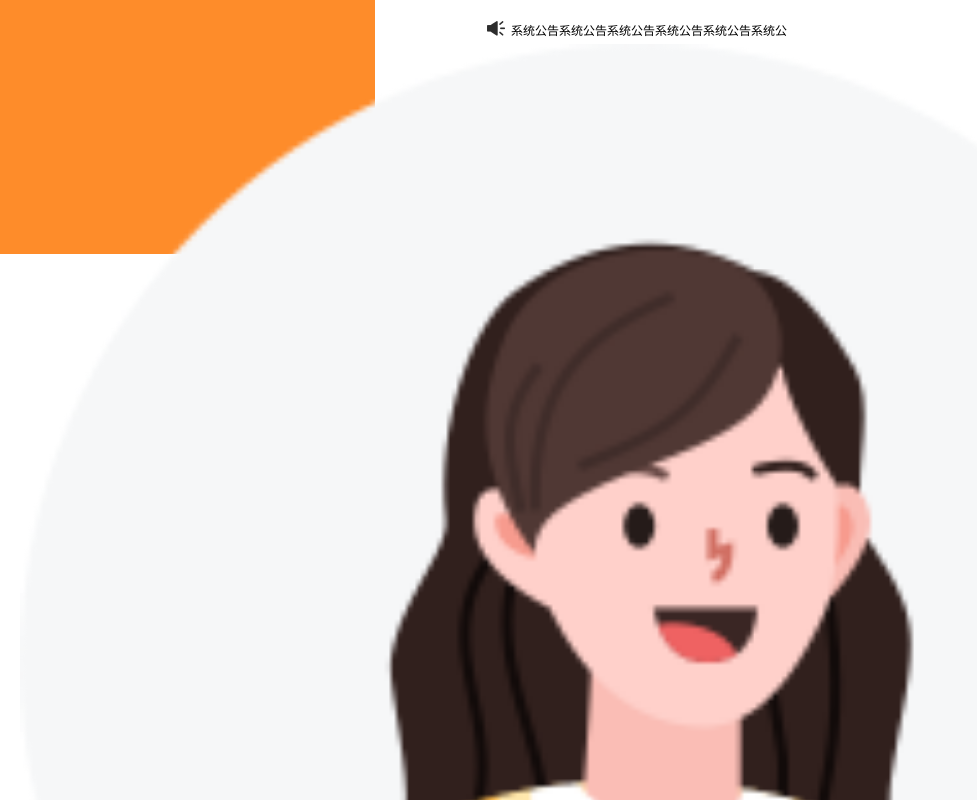
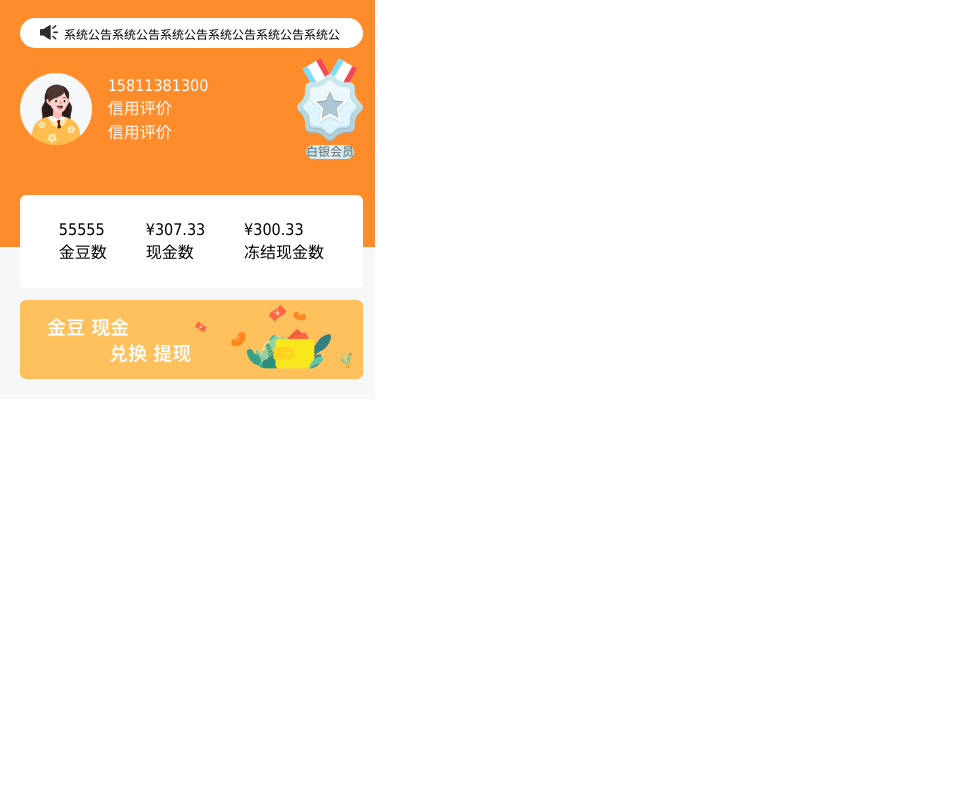
Before and after one commit to sanwjt/ctr_phone, a plain HTML site: page personal.html in a window 1280 px wide. Shown: the top 800 px of the page, without its empty margins (0-977 px from the left). Drawn offline with Linux system fonts and the light colour scheme.

Commit message:
personal

```diff
--- a/css/index1.css
+++ b/css/index1.css
@@ -169,14 +169,15 @@
 /* 个人中心 */
 .personalTop{
   width: 375px;
-  height: 234.22px;
+  height: 227px;
   background: #FE8C2A;
   padding-top:20px;
 
 }
 .personalInner{
   padding:0 23px 0 20px;
-  margin-top: -240px;
+  position: absolute;
+  top: 18px;
 }
 .statements{
   width: 300px;
@@ -198,6 +199,58 @@
 }
 .statements .goStatement{
   display: block;
+}
+.levelBox{
+  display: flex;
+  display: -webkit-flex;
+  justify-content:space-between;
+  margin-top: 10px;
+  align-items: center;
+
+}
+.level-avatar{
+  width: 72px;
+  height: 72px;
+  margin-right: 12px;
+}
+.personal-info{
+  color:#fff;
+  margin-left:-85px
+}
+.level-bitmap{
+  width: 66px;
+}
+.grayBg{
+  width: 375px;
+  height: 152px;
+  background: #F5F7F9;
+}
+.medal{
+  text-align: center;
+}
+.level-text{
+  width: 60px;
+  height: 18px;
+  font-size: 12px;
+  color:#5E6A70;
+  background: url(../img/silver-bg.png);
+  background-size: 100% 100%;
+}
+.beanBox{
+  width: 343px;
+  height: 93px;
+  background: #fff;
+  border-radius: 6px;
+  align-items: center;
+  display: flex;
+  display: -webkit-flex;
+  margin-top: 35px;
+  justify-content: space-evenly;
+}
+.lunboAds{
+  width: 343px;
+  height: 79px;
+  margin-top: 12px;
 }
 /* 账号 */
 .accunt_tips1{
--- a/personal.html
+++ b/personal.html
@@ -22,20 +22,40 @@
     <div class="personalTop">
         <!-- <img src="img/top-personal-top.png" alt=""> -->
     </div>
+    <div class="grayBg"></div>
+
     <div class="personalInner">
         <div class="statements"><span><img src="img/gonggao.png" alt=""></span>系统公告系统公告系统公告系统公告系统公告系统公</div>
         <div class="levelBox">
-            <img src="img/avatar-female.png" alt="">
+            <img src="img/avatar-female.png" alt="" class="level-avatar">
             <div class="personal-info">
-                <div class="phone-num"></div>
-                <div class="credit-level"></div>
-                <div class="credit-num"></div>
+                <div class="phone-num">15811381300</div>
+                <div class="credit-level">信用评价</div>
+                <div class="credit-num">信用评价</div>
             </div>
-            <img src="img/bitmap.png" alt="">
-            <div class="aa">owwow222oow</div>
+            <div class="medal">
+                <img src="img/bitmap.png" alt="" class="level-bitmap">
+                <span class="level-text">白银会员</span>
+            </div>
+        </div>
+        <div class="beanBox">
+            <div class="total-bean">
+                <div class="totalbean-num">55555</div>
+                金豆数
+            </div>
+            <div class="now-bean">
+                <div class="nowbean-num">¥307.33</div>
+                现金数
+            </div>
+            <div class="freeze-bean">
+                <div class="freezebean-num">¥300.33</div>
+                冻结现金数
+            </div>
+        </div>
+        <div class="lunboAds">
+            <img src="img/lunbo.png" alt="">
         </div>
     </div>
-
     </div>
 
 
```
Also changed, not shown: img/lunbo.png (added), img/silver-bg.png (added), 1 other file.
